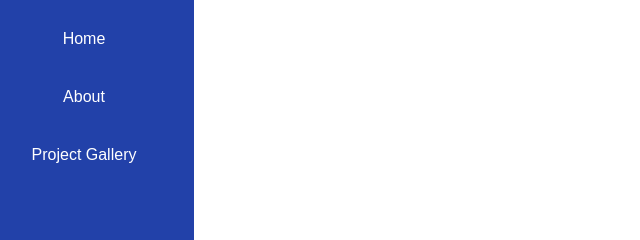
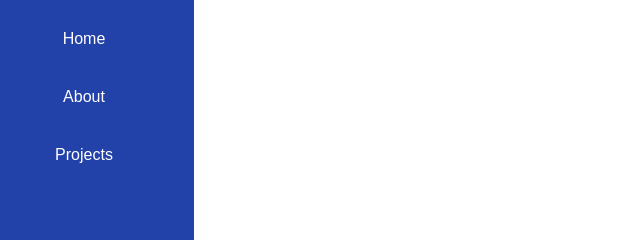
Before and after one commit to zachmichael14/tnzmotorsports, a plain HTML site: page index.html in a window 1280 px wide. Shown: the top 240 px of the page, 26-666 px from the left. Drawn offline with Linux system fonts and the light colour scheme.

Commit message:
Update Project Gallery to Projects

```diff
--- a/index.html
+++ b/index.html
@@ -13,7 +13,7 @@
         <ul>
             <li><a href="#home">Home</a></li>
             <li><a href="#about">About</a></li>
-            <li><a href="#project-gallery">Project Gallery</a></li>
+            <li><a href="#projects">Projects</a></li>
         </ul>
     </nav>
 
```
